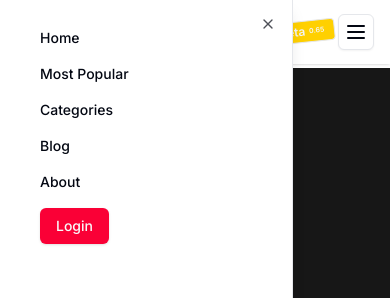
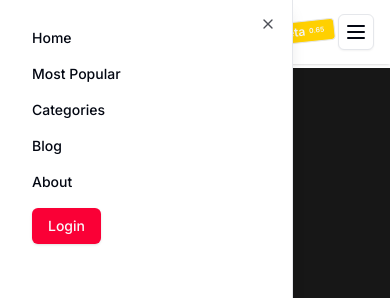
Before and after one commit to rogergarciapages/NewsletterMonsterFront, a Next.js app: page / in a window 390 px wide. Both pictures are taken after a click on the button "Toggle navigation menu". Shown: the top 298 px of the page. Built offline with nearby package versions, Linux system fonts and the light colour scheme; no server answers.

Commit message:
styiling

```diff
--- a/src/components/component/nav-bar.tsx
+++ b/src/components/component/nav-bar.tsx
@@ -77,7 +77,7 @@ export function NavBar() {
             </Button>
           </SheetTrigger>
           <SheetContent side="left" className="sm:max-w-xs">
-            <nav className="grid gap-4 px-4 py-1 text-sm font-medium">
+            <nav className="grid gap-4 px-2 py-1 text-sm font-medium">
               <Link href="#" className="transition-colors hover:text-primary" prefetch={false}>
                 Home
               </Link>
```
